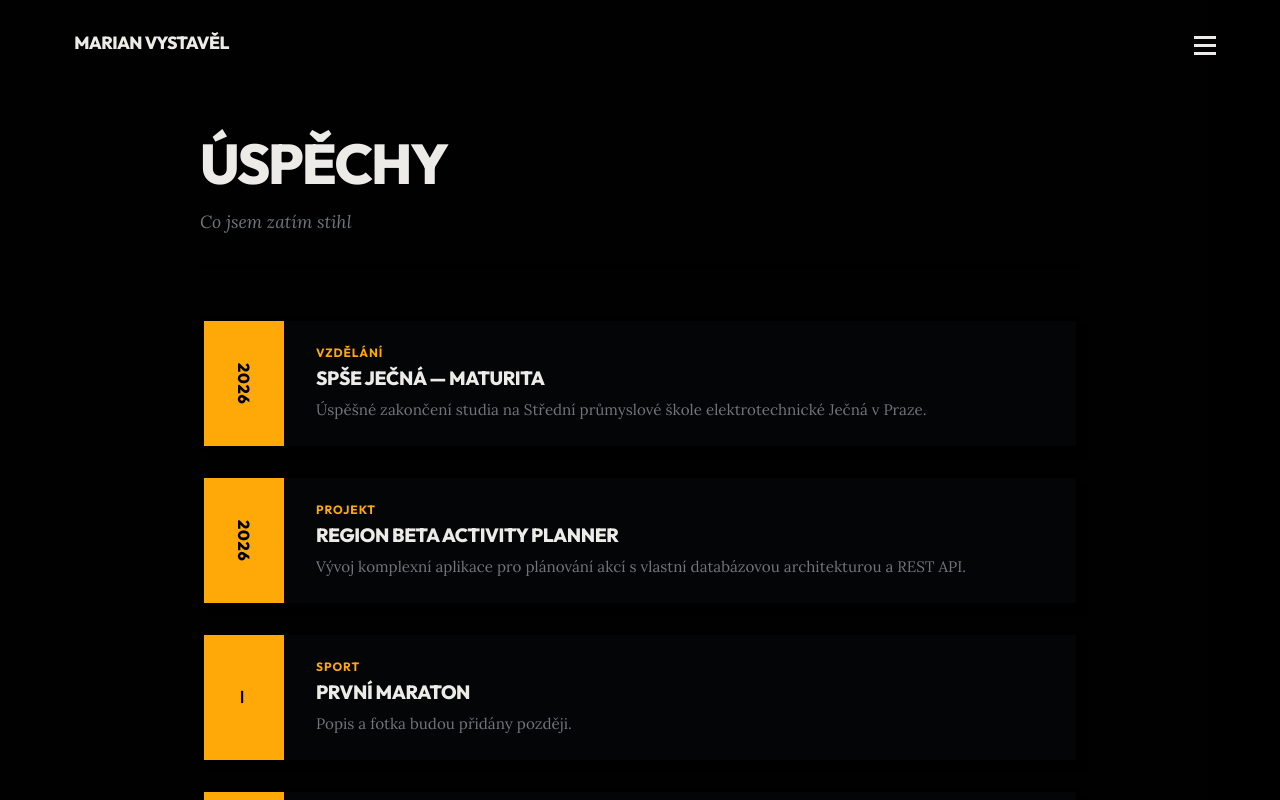
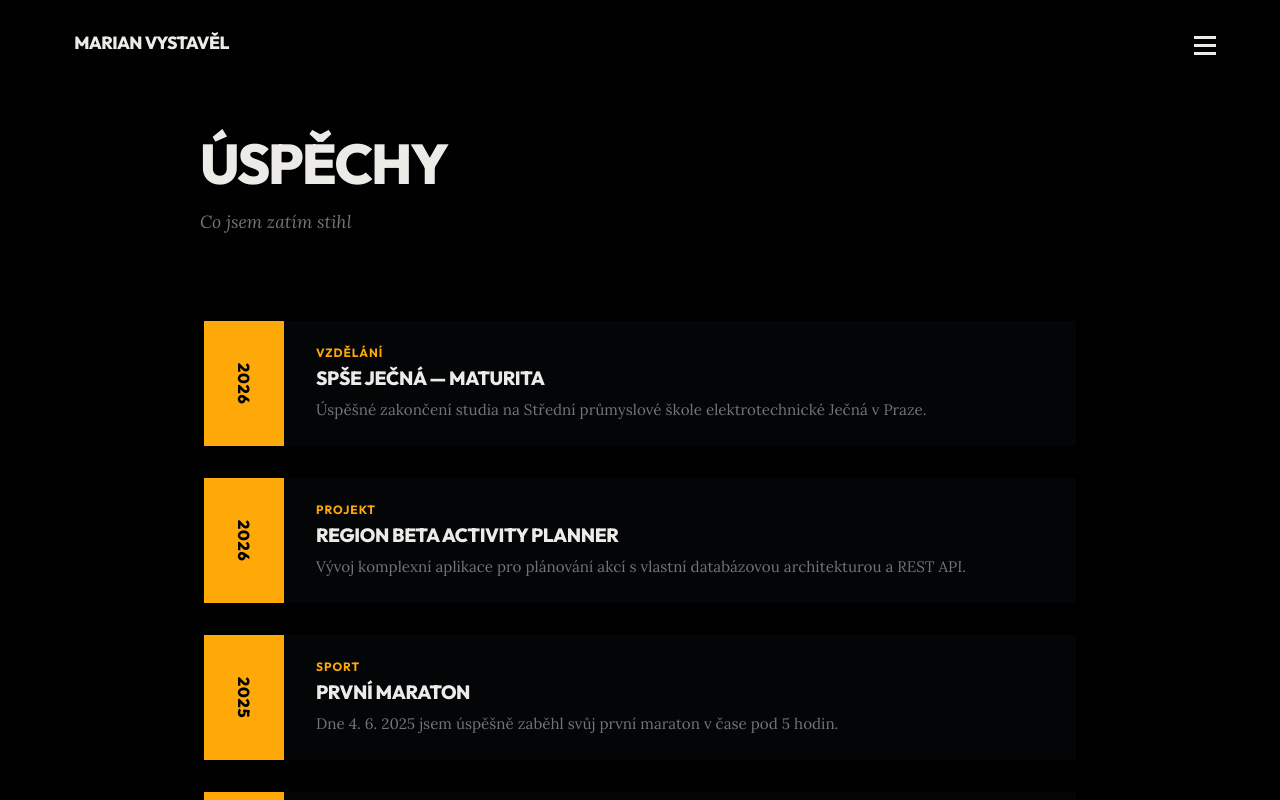
Before and after one commit to MonsterMarian/Portfolio, a React (Vite) app: page /uspechy in a window 1280 px wide. Shown: the top 800 px of the page. Built offline with nearby package versions, Linux system fonts and the light colour scheme.

Commit message:
docs: add first marathon details (June 4, 2025 under 5h)

```diff
--- a/src/pages/UspechyPage.jsx
+++ b/src/pages/UspechyPage.jsx
@@ -13,9 +13,9 @@ function UspechyPage() {
       tag: 'Projekt'
     },
     {
-      rok: '—',
+      rok: '2025',
       nazev: 'První maraton',
-      popis: 'Popis a fotka budou přidány později.',
+      popis: 'Dne 4. 6. 2025 jsem úspěšně zaběhl svůj první maraton v čase pod 5 hodin.',
       tag: 'Sport'
     },
     {
```
